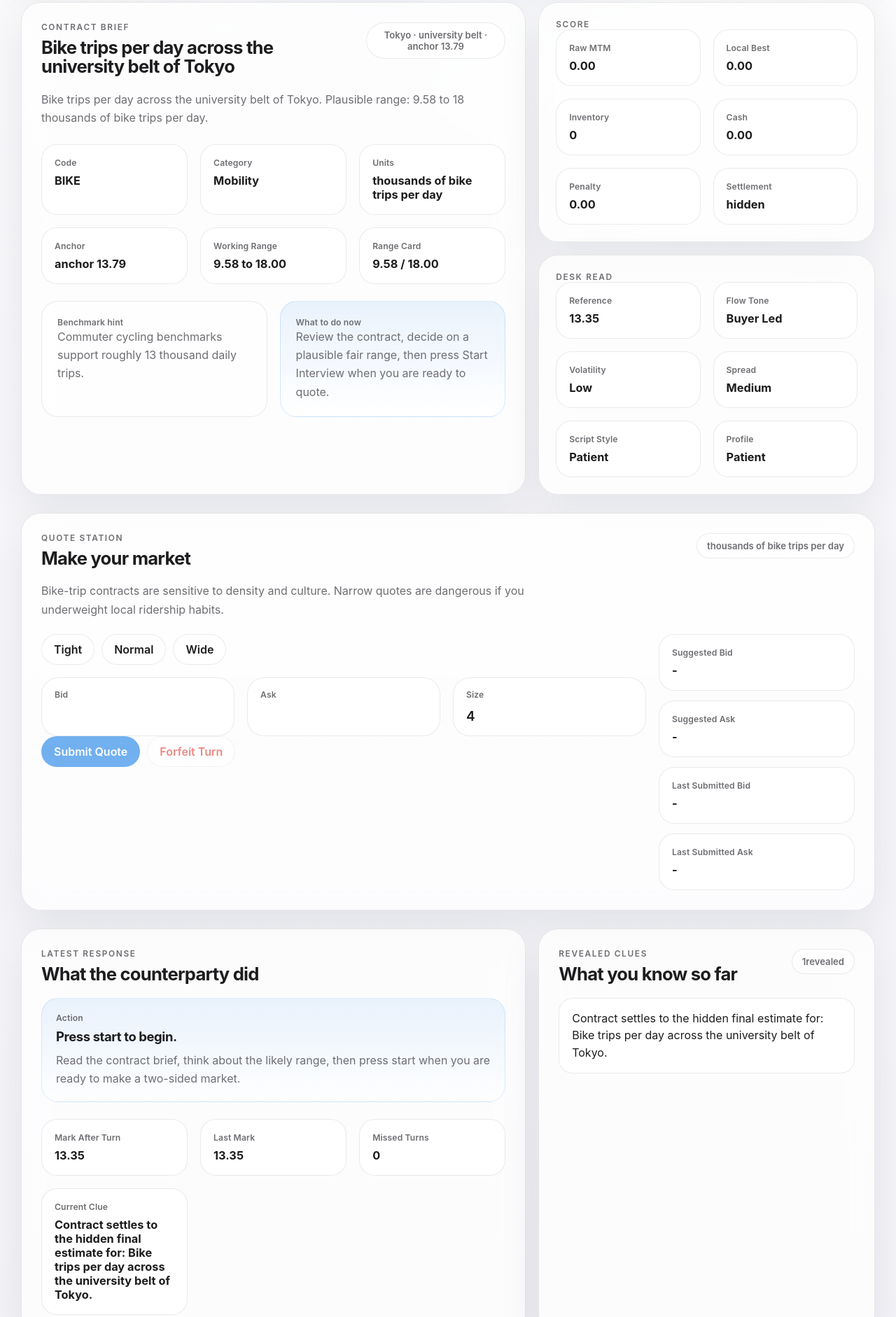
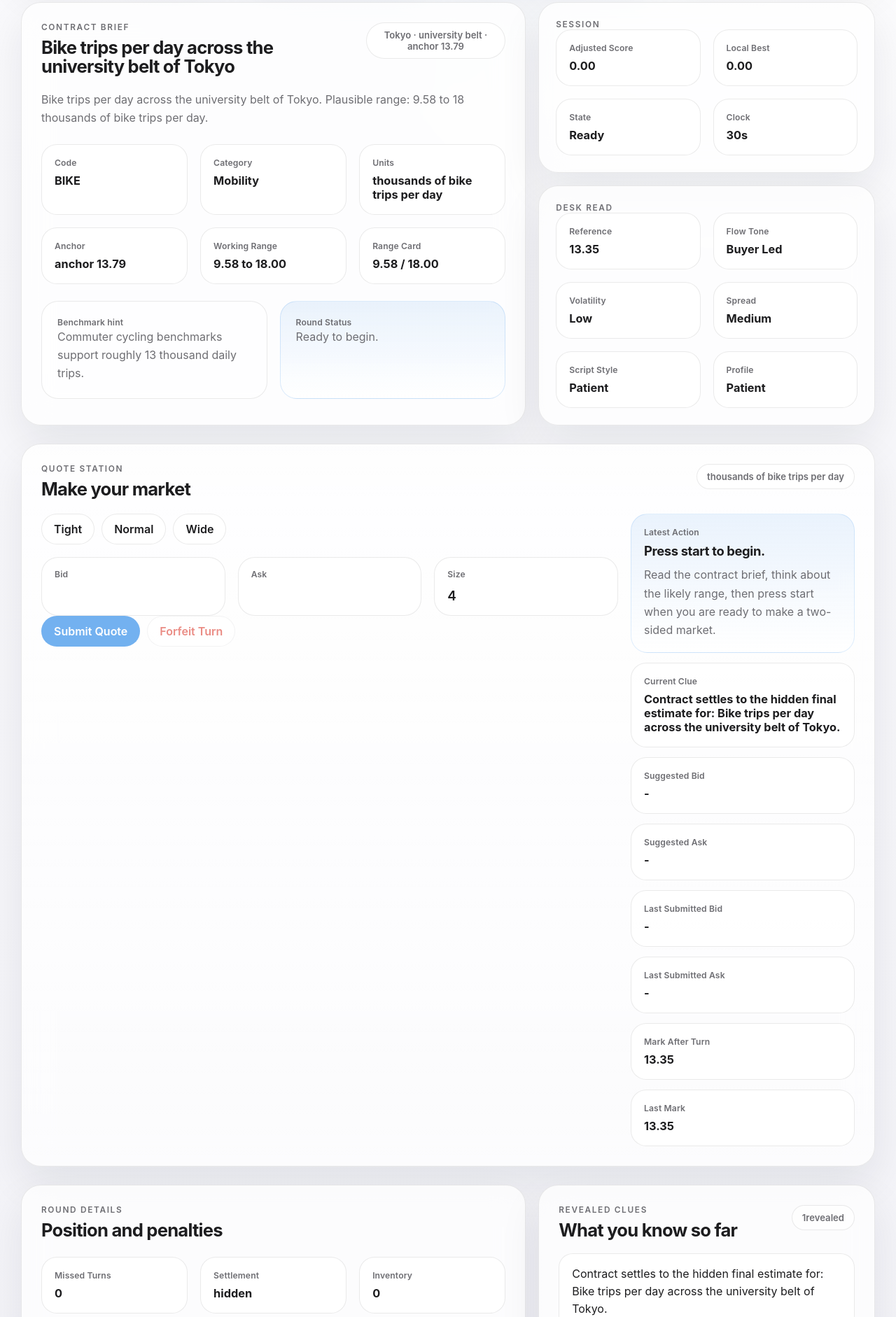
Before and after one commit to aditya1909-bit/market-making-sim, a plain HTML site: page index.html in a window 1280 px wide. Shown: the part 686-2568 px from the top of the page at 70% size. Drawn offline with Linux system fonts and the light colour scheme.

Commit message:
Redesign

```diff
--- a/app.js
+++ b/app.js
@@ -199,12 +199,15 @@
         asset.benchmarkText,
         `This is a ${spreadStyle}, ${asset.flowTone} contract with a plausible range of ${asset.valueRange.low} to ${asset.valueRange.high}.`,
         `The public reference path moved ${format(recentMove)} across the last ${asset.recentPath.length} observations.`,
-        asset.strategyNote,
       ];
     }
 
     settlementValue() {
       return roundTick(this.asset.turnMarks[this.asset.turnMarks.length - 1]);
+    }
+
+    priceFloor() {
+      return TICK;
     }
 
     start() {
@@ -358,7 +361,7 @@
         signedNormalish(this.rng) * this.currentTurn.volatility * 0.25 +
         (decision.side === "buy" ? 0.08 : decision.side === "sell" ? -0.08 : 0);
 
-      this.lastMark = roundTick(Math.max(25, this.currentTurn.referencePrice + markMove));
+      this.lastMark = roundTick(Math.max(this.priceFloor(), this.currentTurn.referencePrice + markMove));
       this.recentMarks.push(this.lastMark);
       if (this.recentMarks.length > 6) {
         this.recentMarks.shift();
@@ -439,7 +442,7 @@
       this.missedTurns += 1;
       this.lastMark = roundTick(
         Math.max(
-          25,
+          this.priceFloor(),
           this.currentTurn.referencePrice +
             signedNormalish(this.rng) * this.currentTurn.volatility * 0.28 +
             this.currentTurn.flowBias * 0.18
@@ -610,6 +613,9 @@
     revealedClues: document.getElementById("revealed-clues"),
     rangeBrief: document.getElementById("range-brief"),
     taskPrompt: document.getElementById("task-prompt"),
+    adjustedScoreEcho: document.getElementById("adjusted-score-echo"),
+    stateEcho: document.getElementById("state-echo"),
+    shotClockEcho: document.getElementById("shot-clock-echo"),
   };
 
   let game = new InterviewGame(parseSeedFromUrl() || randomSeed());
@@ -664,7 +670,9 @@
     elements.assetSession.textContent = snapshot.asset.sessionDate;
     elements.assetDescription.textContent = snapshot.asset.description;
     elements.benchmarkText.textContent = snapshot.asset.benchmarkText;
-    elements.strategyNote.textContent = snapshot.asset.strategyNote;
+    if (elements.strategyNote) {
+      elements.strategyNote.textContent = "";
+    }
     elements.settlementRule.textContent = snapshot.asset.exchange;
     elements.currentClue.textContent = snapshot.currentClue;
     elements.settlementValue.textContent = snapshot.settlementValue === null ? "hidden" : format(snapshot.settlementValue);
@@ -675,6 +683,15 @@
     elements.roundStatus.textContent = `${snapshot.turn} / ${snapshot.maxTurns}`;
     elements.shotClock.textContent = `${snapshot.shotClock}s`;
     elements.stateLabel.textContent = capWords(snapshot.mode);
+    if (elements.adjustedScoreEcho) {
+      elements.adjustedScoreEcho.textContent = format(snapshot.adjustedScore);
+    }
+    if (elements.stateEcho) {
+      elements.stateEcho.textContent = capWords(snapshot.mode);
+    }
+    if (elements.shotClockEcho) {
+      elements.shotClockEcho.textContent = `${snapshot.shotClock}s`;
+    }
     elements.inventory.textContent = String(snapshot.player.inventory);
     elements.cash.textContent = format(snapshot.player.cash);
     elements.refPrice.textContent = format(snapshot.referencePrice);
@@ -699,10 +716,10 @@
     elements.skipTurn.disabled = snapshot.mode !== "quote";
     elements.taskPrompt.textContent =
       snapshot.mode === "ready"
-        ? "Review the contract, decide on a plausible fair range, then press Start Interview when you are ready to quote."
+        ? "Ready to begin."
         : snapshot.mode === "finished"
-          ? `The round is over. Settlement was ${format(snapshot.settlementValue)} ${snapshot.asset.exchange}. Restart to try a new contract.`
-          : `You are on turn ${snapshot.turn} of ${snapshot.maxTurns}. Enter the price where you would buy, the price where you would sell, and the size you are willing to show.`;
+          ? `Finished. Settlement: ${format(snapshot.settlementValue)} ${snapshot.asset.exchange}.`
+          : `Turn ${snapshot.turn} of ${snapshot.maxTurns}.`;
 
     renderHistory(snapshot.history);
     renderClues(snapshot.revealedClues);
--- a/index.html
+++ b/index.html
@@ -100,39 +100,33 @@
               <p id="benchmark-text" class="body-copy"></p>
             </div>
             <div class="soft-panel emphasis">
-              <span class="mini-label">What to do now</span>
+              <span class="mini-label">Round Status</span>
               <p id="task-prompt" class="body-copy">Press start to begin the interview round.</p>
             </div>
           </div>
+
+          <p id="strategy-note" class="visually-hidden"></p>
         </article>
 
         <aside class="summary-stack">
           <article class="card compact-card">
-            <p class="eyebrow">Score</p>
+            <p class="eyebrow">Session</p>
             <div class="mini-grid">
               <div class="mini-metric">
-                <span class="mini-label">Raw MTM</span>
-                <strong id="raw-mtm">0.00</strong>
+                <span class="mini-label">Adjusted Score</span>
+                <strong id="adjusted-score-echo">0.00</strong>
               </div>
               <div class="mini-metric">
                 <span class="mini-label">Local Best</span>
                 <strong id="best-score">0.00</strong>
               </div>
               <div class="mini-metric">
-                <span class="mini-label">Inventory</span>
-                <strong id="inventory">0</strong>
+                <span class="mini-label">State</span>
+                <strong id="state-echo">Ready</strong>
               </div>
               <div class="mini-metric">
-                <span class="mini-label">Cash</span>
-                <strong id="cash">0.00</strong>
-              </div>
-              <div class="mini-metric">
-                <span class="mini-label">Penalty</span>
-                <strong id="inventory-penalty">0.00</strong>
-              </div>
-              <div class="mini-metric">
-                <span class="mini-label">Settlement</span>
-                <strong id="settlement-value">hidden</strong>
+                <span class="mini-label">Clock</span>
+                <strong id="shot-clock-echo">30s</strong>
               </div>
             </div>
           </article>
@@ -178,8 +172,6 @@
           <span id="settlement-rule" class="badge">-</span>
         </div>
 
-        <p id="strategy-note" class="body-copy quote-note"></p>
-
         <div class="quote-stage-grid">
           <div class="quote-main">
             <div class="preset-row">
@@ -210,6 +202,17 @@
           </div>
 
           <div class="quote-sidebar">
+            <div class="response-highlight compact">
+              <span class="mini-label">Latest Action</span>
+              <strong id="script-action">Press start to begin.</strong>
+              <p id="script-reason" class="body-copy">
+                The round starts idle. Read the contract, form a view, and begin when ready.
+              </p>
+            </div>
+            <div class="quote-suggestion">
+              <span class="mini-label">Current Clue</span>
+              <strong id="current-clue">-</strong>
+            </div>
             <div class="quote-suggestion">
               <span class="mini-label">Suggested Bid</span>
               <strong id="suggested-bid">-</strong>
@@ -226,6 +229,14 @@
               <span class="mini-label">Last Submitted Ask</span>
               <strong id="last-quote-ask">-</strong>
             </div>
+            <div class="quote-suggestion">
+              <span class="mini-label">Mark After Turn</span>
+              <strong id="mark-after">-</strong>
+            </div>
+            <div class="quote-suggestion">
+              <span class="mini-label">Last Mark</span>
+              <strong id="last-mark">-</strong>
+            </div>
           </div>
         </div>
       </section>
@@ -234,35 +245,35 @@
         <article class="card">
           <div class="card-head">
             <div>
-              <p class="eyebrow">Latest response</p>
-              <h2>What the counterparty did</h2>
+              <p class="eyebrow">Round details</p>
+              <h2>Position and penalties</h2>
             </div>
           </div>
 
-          <div class="response-highlight">
-            <span class="mini-label">Action</span>
-            <strong id="script-action">Press start to begin.</strong>
-            <p id="script-reason" class="body-copy">
-              The round starts idle. Read the contract, form a view, and begin when ready.
-            </p>
-          </div>
-
           <div class="info-grid">
-            <div class="info-cell">
-              <span class="mini-label">Mark After Turn</span>
-              <strong id="mark-after">-</strong>
-            </div>
-            <div class="info-cell">
-              <span class="mini-label">Last Mark</span>
-              <strong id="last-mark">-</strong>
-            </div>
             <div class="info-cell">
               <span class="mini-label">Missed Turns</span>
               <strong id="missed-turns">0</strong>
             </div>
             <div class="info-cell">
-              <span class="mini-label">Current Clue</span>
-              <strong id="current-clue">-</strong>
+              <span class="mini-label">Settlement</span>
+              <strong id="settlement-value">hidden</strong>
+            </div>
+            <div class="info-cell">
+              <span class="mini-label">Inventory</span>
+              <strong id="inventory">0</strong>
+            </div>
+            <div class="info-cell">
+              <span class="mini-label">Cash</span>
+              <strong id="cash">0.00</strong>
+            </div>
+            <div class="info-cell">
+              <span class="mini-label">Raw MTM</span>
+              <strong id="raw-mtm">0.00</strong>
+            </div>
+            <div class="info-cell">
+              <span class="mini-label">Penalty</span>
+              <strong id="inventory-penalty">0.00</strong>
             </div>
           </div>
         </article>
--- a/styles.css
+++ b/styles.css
@@ -305,7 +305,7 @@ h2 {
 }
 
 .quote-stage-grid {
-  grid-template-columns: minmax(0, 1fr) 280px;
+  grid-template-columns: minmax(0, 1fr) 320px;
   align-items: start;
   margin-top: 22px;
 }
@@ -359,6 +359,10 @@ h2 {
   border: 1px solid rgba(0, 113, 227, 0.12);
 }
 
+.response-highlight.compact {
+  padding: 18px;
+}
+
 .response-highlight strong {
   display: block;
   margin: 8px 0 10px;
@@ -405,6 +409,18 @@ h2 {
 .tape-list li.info,
 .tape-list li.empty {
   border-left: 4px solid rgba(29, 29, 31, 0.2);
+}
+
+.visually-hidden {
+  position: absolute;
+  width: 1px;
+  height: 1px;
+  padding: 0;
+  margin: -1px;
+  overflow: hidden;
+  clip: rect(0, 0, 0, 0);
+  white-space: nowrap;
+  border: 0;
 }
 
 button {
```
